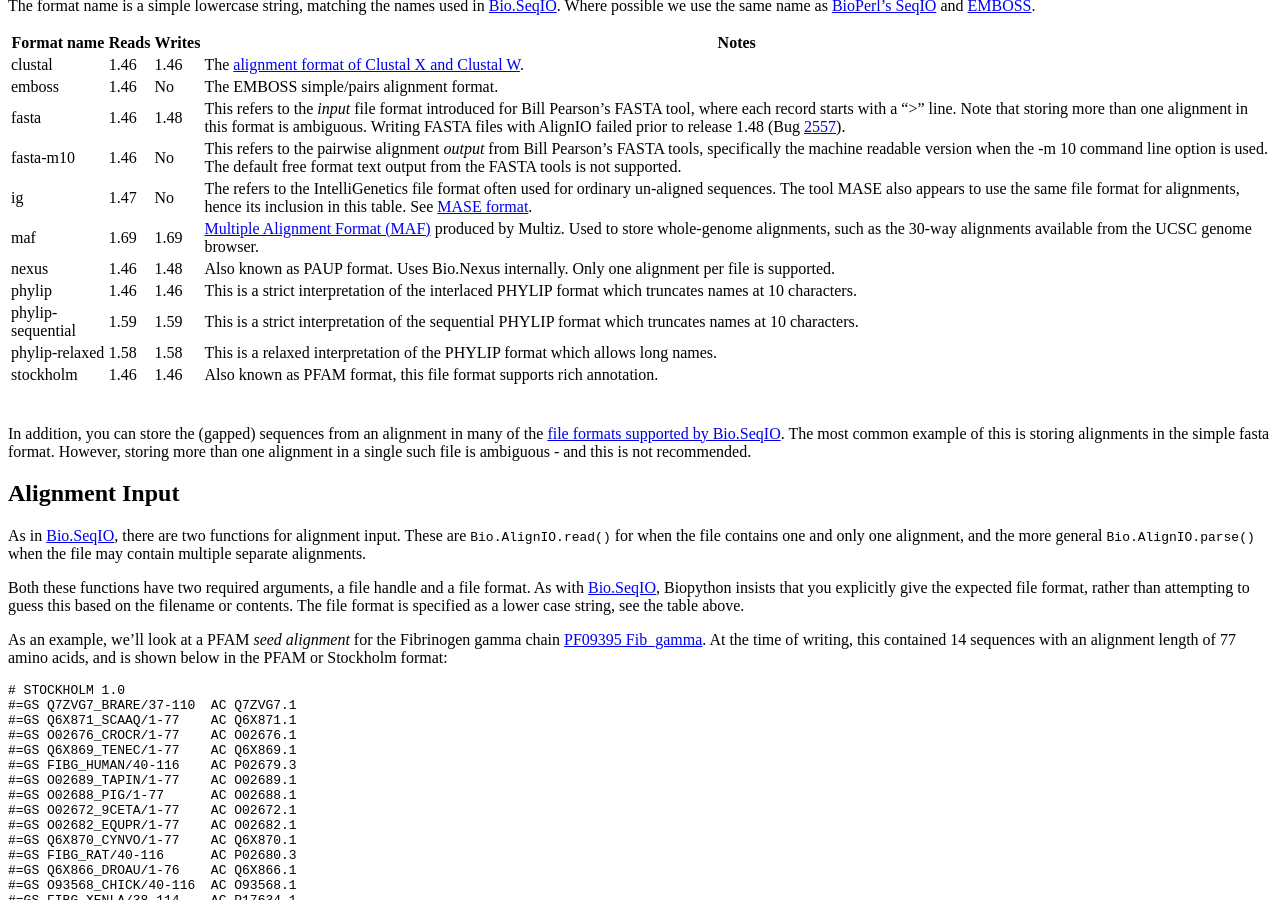
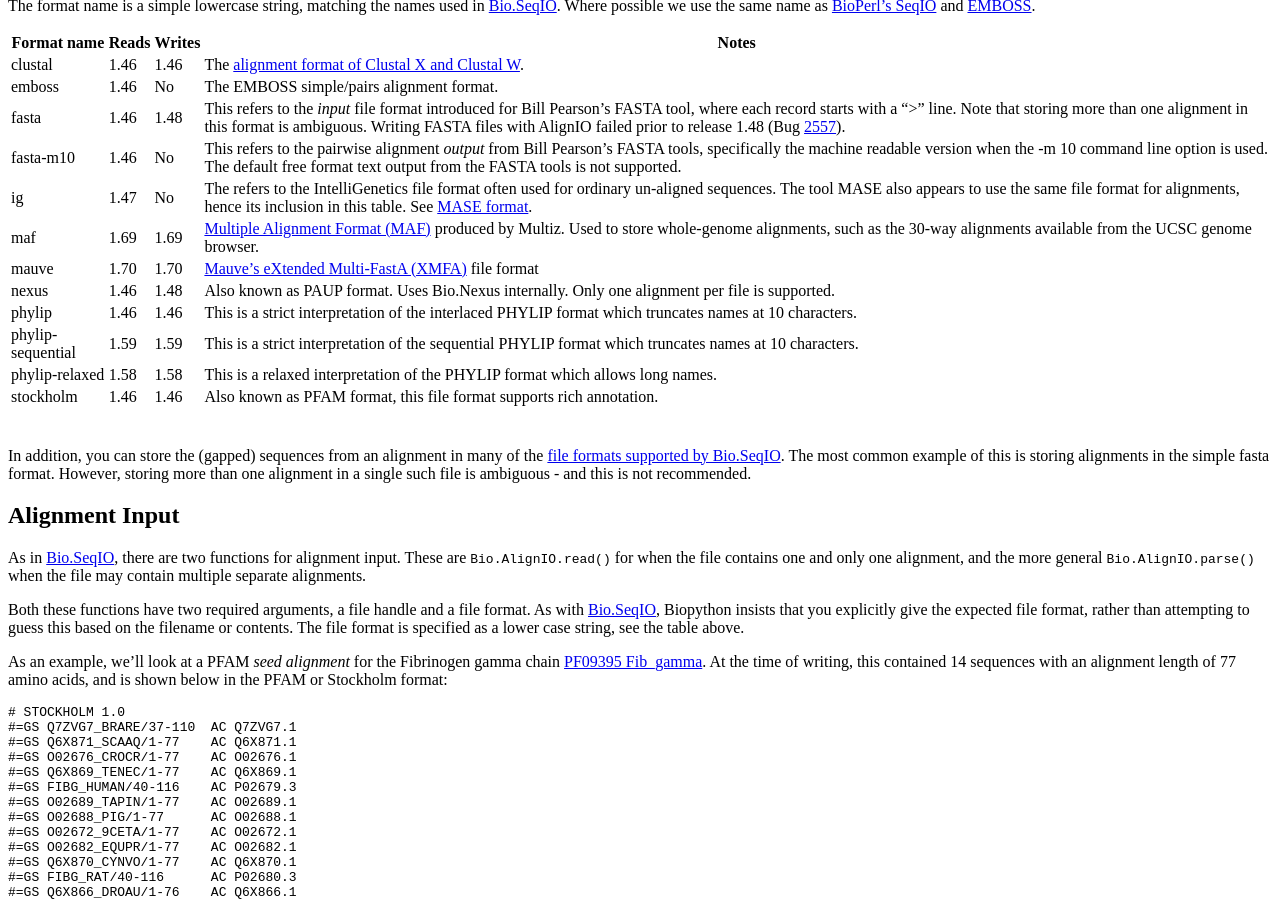
Before and after one commit to biopython/biopython.github.io, a Jekyll site: the page built from wiki/AlignIO.md, in a window 1280 px wide and 900 px high, scrolled down 705 px. Built offline with Jekyll 4.4.1, drawn with Linux system fonts in a browser that asks for light colours.

Commit message:
Biopython 1.70 AlignIO will support Mauve's  XMFA
Cross reference https://github.com/biopython/biopython/pull/544

```diff
--- a/wiki/AlignIO.md
+++ b/wiki/AlignIO.md
@@ -63,6 +63,7 @@ The format name is a simple lowercase string, matching the names used in
 | fasta-m10         | 1.46  | No     | This refers to the pairwise alignment *output* from Bill Pearson's FASTA tools, specifically the machine readable version when the -m 10 command line option is used. The default free format text output from the FASTA tools is not supported.                                                                                    |
 | ig                | 1.47  | No     | The refers to the IntelliGenetics file format often used for ordinary un-aligned sequences. The tool MASE also appears to use the same file format for alignments, hence its inclusion in this table. See [MASE format](http://bioperl.org/formats/alignment_formats/ClustalW_multiple_alignment_format.html "wikilink").           |
 | maf               | 1.69  | 1.69   | [Multiple Alignment Format (MAF)](Multiple_Alignment_Format "wikilink") produced by Multiz. Used to store whole-genome alignments, such as the 30-way alignments available from the UCSC genome browser.                                                                                                                            |
+| mauve             | 1.70  | 1.70   | [Mauve's eXtended Multi-FastA (XMFA)](http://darlinglab.org/mauve/user-guide/files.html) file format  |
 | nexus             | 1.46  | 1.48   | Also known as PAUP format. Uses Bio.Nexus internally. Only one alignment per file is supported.                                                                                                                                                                                                                                     |
 | phylip            | 1.46  | 1.46   | This is a strict interpretation of the interlaced PHYLIP format which truncates names at 10 characters.                                                                                                                                                                                                                             |
 | phylip-sequential | 1.59  | 1.59   | This is a strict interpretation of the sequential PHYLIP format which truncates names at 10 characters.                                                                                                                                                                                                                             |
```
